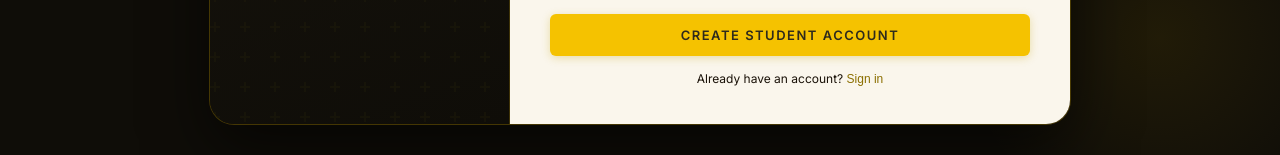
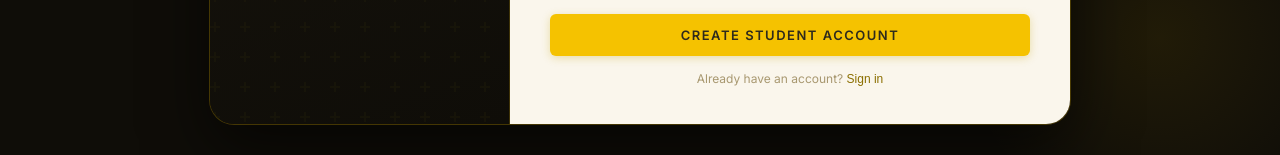
Before and after one commit to ern-natividad/StudentSuccessPredictor_CapStone, a React (Vite) app: page /auth in a window 1280 px wide. Both pictures are taken after a click on the link "Sign up here". Shown: the part 642-797 px from the top of the page. Built offline with nearby package versions, Linux system fonts and the light colour scheme.

Commit message:
fixed form for account creation and auth

```diff
--- a/src/components/Auth/SignupForm.jsx
+++ b/src/components/Auth/SignupForm.jsx
@@ -241,7 +241,7 @@ const SignupForm = ({ roleConfig, onSwitch }) => {
         </button>
       </form>
 
-      <p style={{ textAlign: "center", marginTop: "14px", fontSize: "12px" }}>
+      <p className={styles.authSwitch}>
         Already have an account?{" "}
         <button type="button" className={styles.formLink} onClick={onSwitch}>
           Sign in
--- a/src/styles/Auth.module.css
+++ b/src/styles/Auth.module.css
@@ -3,6 +3,8 @@
   align-items: center;
   justify-content: center;
   min-height: 100vh;
+  padding: 16px;
+  box-sizing: border-box;
   background: #0f0d08;
   position: relative;
   overflow: hidden;
@@ -42,6 +44,7 @@
   display: flex;
   width: 860px;
   min-height: 560px;
+  max-height: calc(100vh - 32px);
   border-radius: var(--radius-xl);
   overflow: hidden;
   box-shadow:
@@ -147,6 +150,7 @@
   display: flex;
   flex-direction: column;
   padding: 40px 40px 36px;
+  overflow-y: auto;
 }
 
 .backButton {
```
